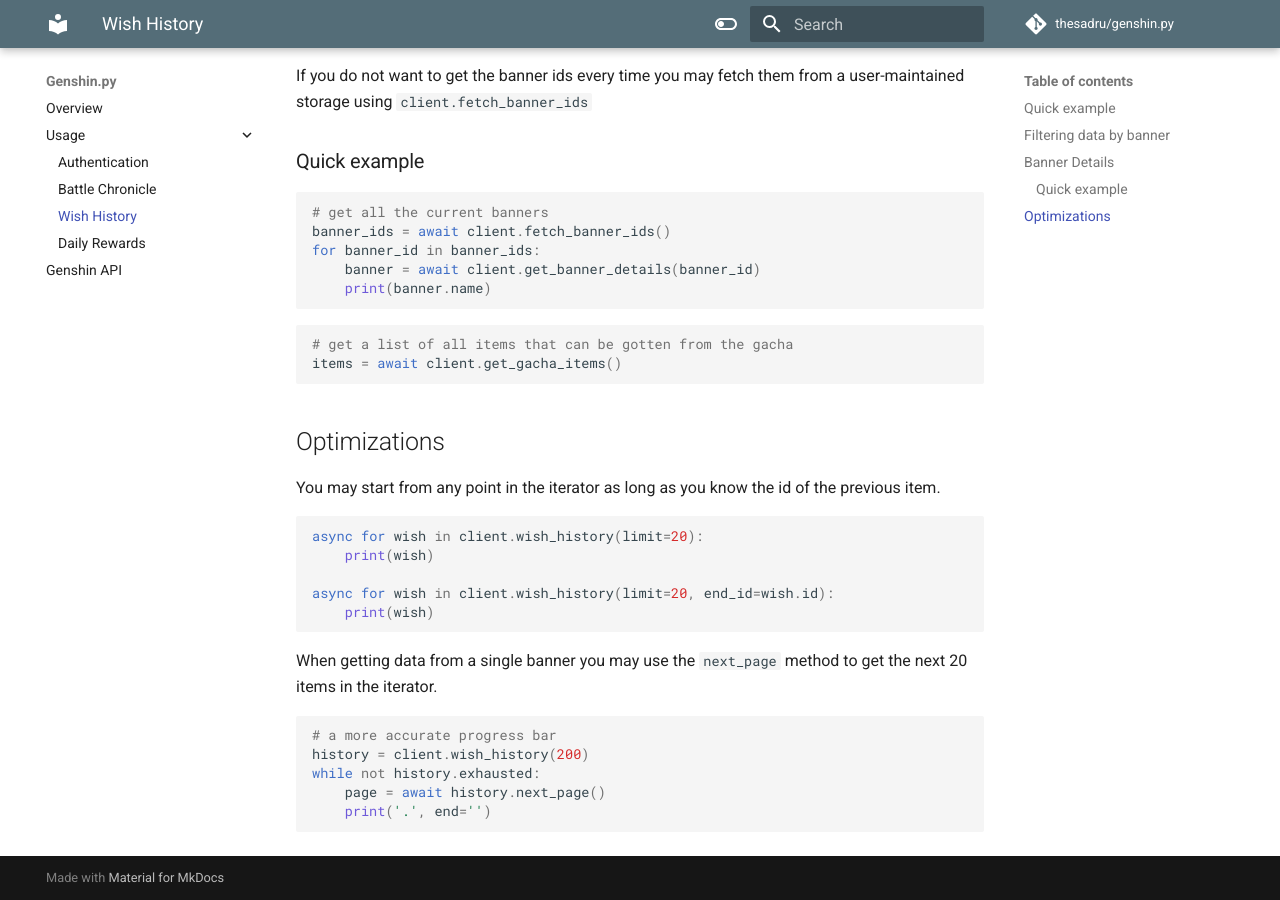
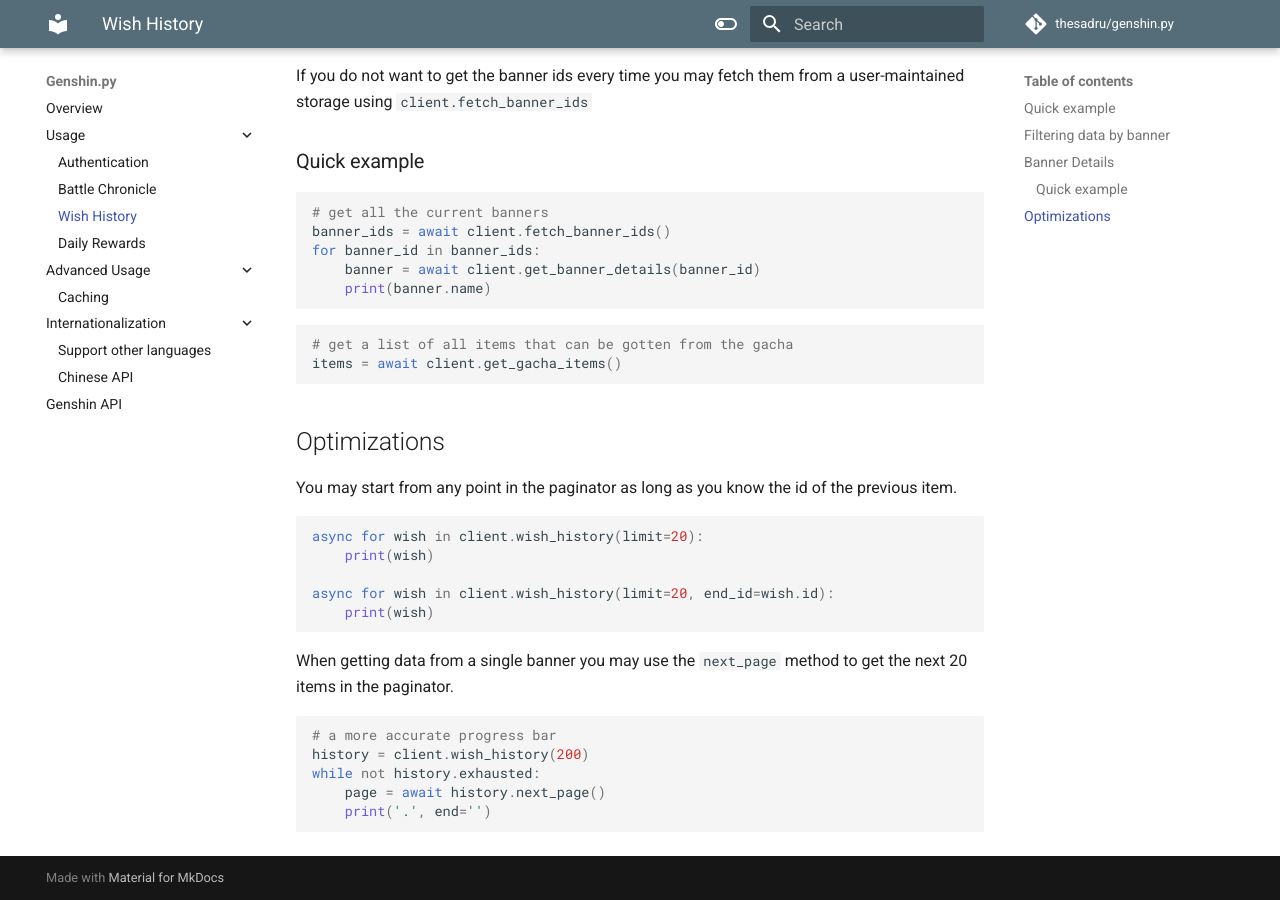
Before and after one commit to thesadru/genshin.py, an MkDocs documentation site: the page built from docs/wish_history.md, in a window 1280 px wide and 900 px high, scrolled down 1217 px. Built offline with MkDocs 1.6.1 and Material for MkDocs 9.7.7, drawn with Linux system fonts in a browser that asks for light colours; comment, search, counter and statistics services are not loaded; some of the changed text lies outside the part shown.

Commit message:
Add docs for advanced features

````diff
--- a/docs/wish_history.md
+++ b/docs/wish_history.md
@@ -15,7 +15,7 @@
 history = await client.wish_history(limit=100).flatten()
 print(history[-1].time)
 
-# get the first wish in the iterator (most recent one)
+# get the first wish in the paginator (most recent one)
 wish = await client.wish_history().first()
 print(wish.uid)
 ```
@@ -58,7 +58,7 @@
 
 ## Optimizations
 
-You may start from any point in the iterator as long as you know the id of the previous item.
+You may start from any point in the paginator as long as you know the id of the previous item.
 ```py
 async for wish in client.wish_history(limit=20):
     print(wish)
@@ -68,7 +68,7 @@
 ```
 
 
-When getting data from a single banner you may use the `next_page` method to get the next 20 items in the iterator.
+When getting data from a single banner you may use the `next_page` method to get the next 20 items in the paginator.
 ```py
 # a more accurate progress bar
 history = client.wish_history(200)
--- a/mkdocs.yml
+++ b/mkdocs.yml
@@ -37,4 +37,9 @@
         - battle_chronicle.md
         - wish_history.md
         - daily_rewards.md
+    - Advanced Usage:
+        - caching.md
+    - Internationalization:
+      - langs.md
+      - chinese.md
     - api.md
````
Also changed, not shown: docs/caching.md (added, +29 -0 lines), docs/chinese.md (added, +21 -0 lines), docs/langs.md (added, +40 -0 lines).
